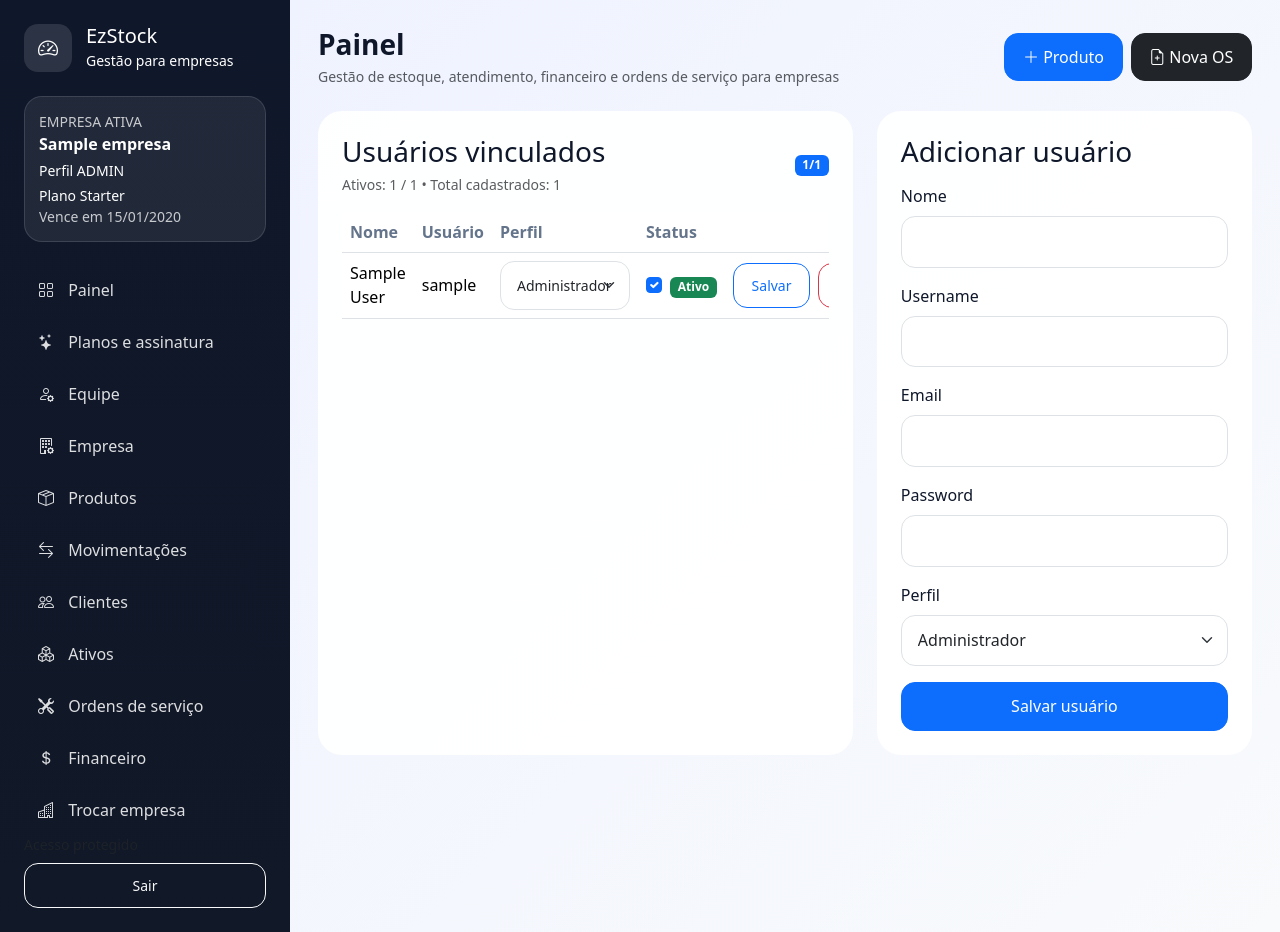
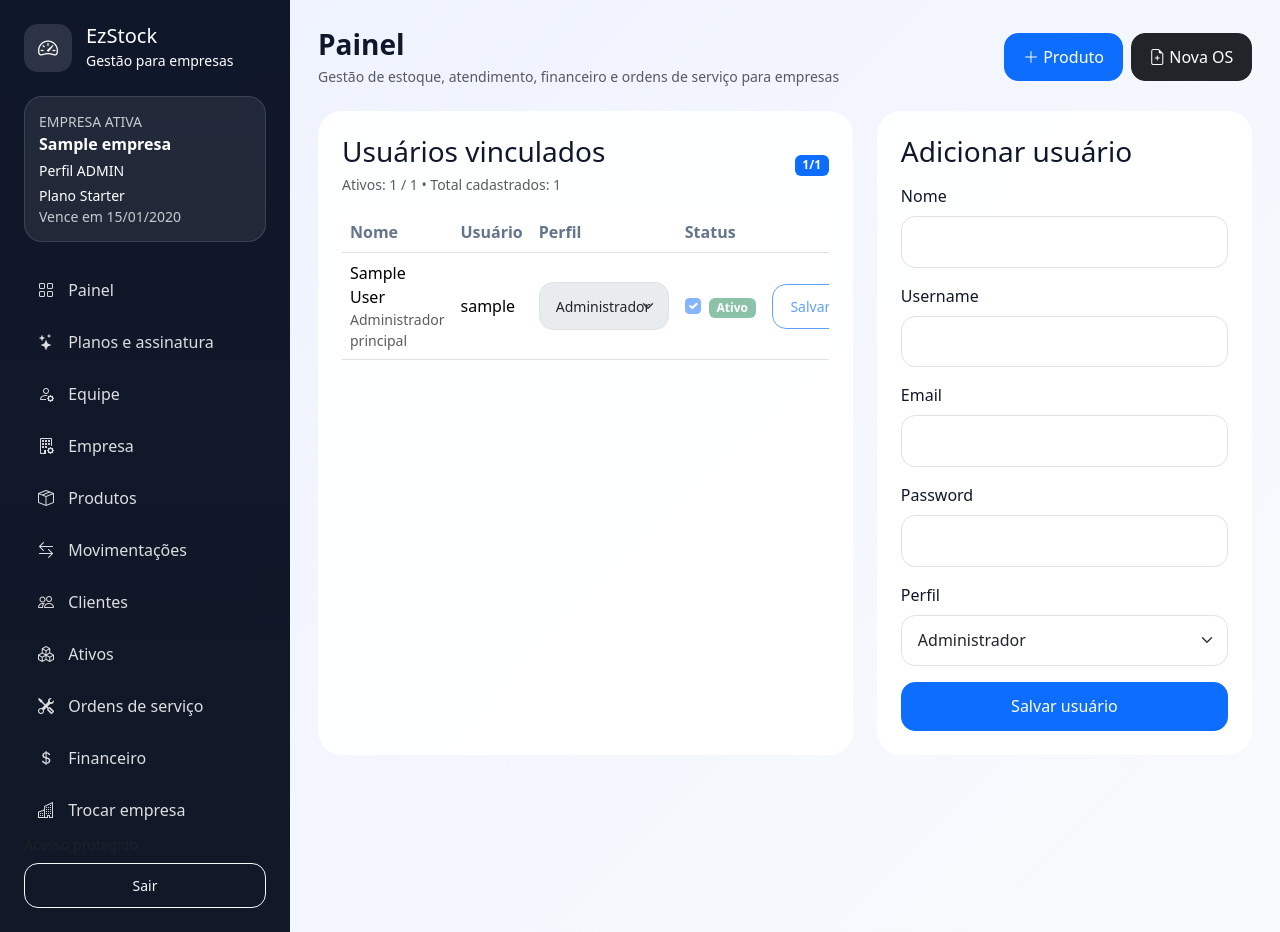
Before and after one commit to szimas125/motogest, a Django app: page /equipe/ in a window 1280 px wide. Run offline with Django 5.2, Linux system fonts and the light colour scheme; a user stored in the database is signed in; data comes from the database, SQL or seed files in the repository; tables that the repository leaves empty hold one stand-in row (values such as "Sample post").

Commit message:
Add files via upload

```diff
--- a/templates/team/team.html
+++ b/templates/team/team.html
@@ -31,20 +31,31 @@
           <tbody>
             {% for item in usuarios %}
             <tr>
-              <td>{{ item.usuario.get_full_name|default:item.usuario.username }}</td>
+              <td>
+                {{ item.usuario.get_full_name|default:item.usuario.username }}
+                {% if administrador_principal_id == item.id %}
+                  <div class="small text-muted">Administrador principal</div>
+                {% endif %}
+              </td>
               <td>{{ item.usuario.username }}</td>
               <td>
                 <form method="post" action="{% url 'team_update' item.id %}" class="d-flex align-items-center gap-2">
                   {% csrf_token %}
-                  <select name="perfil" class="form-select form-select-sm" style="min-width: 130px;">
+                  <select name="perfil" class="form-select form-select-sm" style="min-width: 130px;" {% if administrador_principal_id == item.id %}disabled{% endif %}>
                     <option value="ADMIN" {% if item.perfil == 'ADMIN' %}selected{% endif %}>Administrador</option>
                     <option value="GERENTE" {% if item.perfil == 'GERENTE' %}selected{% endif %}>Gerente</option>
                     <option value="ATENDENTE" {% if item.perfil == 'ATENDENTE' %}selected{% endif %}>Operador</option>
                   </select>
+                  {% if administrador_principal_id == item.id %}
+                    <input type="hidden" name="perfil" value="{{ item.perfil }}">
+                  {% endif %}
               </td>
               <td>
                   <div class="form-check m-0">
-                    <input class="form-check-input" type="checkbox" name="ativo" value="on" {% if item.ativo %}checked{% endif %}>
+                    <input class="form-check-input" type="checkbox" name="ativo" value="on" {% if item.ativo %}checked{% endif %} {% if administrador_principal_id == item.id %}disabled{% endif %}>
+                    {% if administrador_principal_id == item.id %}
+                      <input type="hidden" name="ativo" value="on">
+                    {% endif %}
                     <label class="form-check-label">
                       {% if item.ativo %}
                         <span class="badge text-bg-success">Ativo</span>
@@ -56,12 +67,16 @@
               </td>
               <td class="text-end">
                   <div class="d-inline-flex gap-2">
-                    <button type="submit" class="btn btn-sm btn-outline-primary">Salvar</button>
+                    <button type="submit" class="btn btn-sm btn-outline-primary" {% if administrador_principal_id == item.id %}disabled{% endif %}>Salvar</button>
                 </form>
-                    <form method="post" action="{% url 'team_delete' item.id %}" onsubmit="return confirm('Deseja excluir este usuário da empresa?');">
-                      {% csrf_token %}
-                      <button type="submit" class="btn btn-sm btn-outline-danger">Excluir</button>
-                    </form>
+                    {% if administrador_principal_id == item.id %}
+                      <button type="button" class="btn btn-sm btn-outline-secondary" disabled>Protegido</button>
+                    {% else %}
+                      <form method="post" action="{% url 'team_delete' item.id %}" onsubmit="return confirm('Deseja excluir este usuário da empresa?');">
+                        {% csrf_token %}
+                        <button type="submit" class="btn btn-sm btn-outline-danger">Excluir</button>
+                      </form>
+                    {% endif %}
                   </div>
               </td>
             </tr>
```
